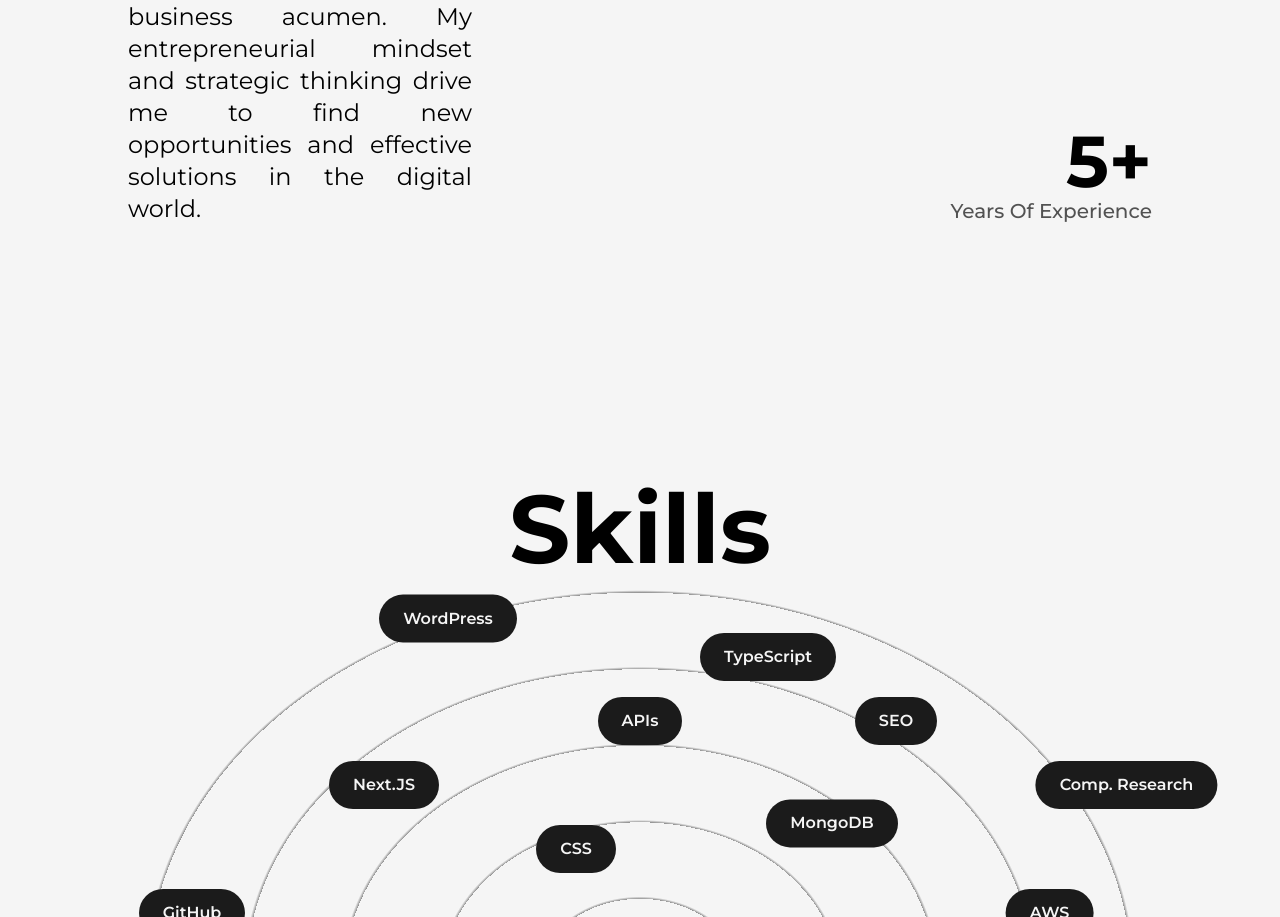
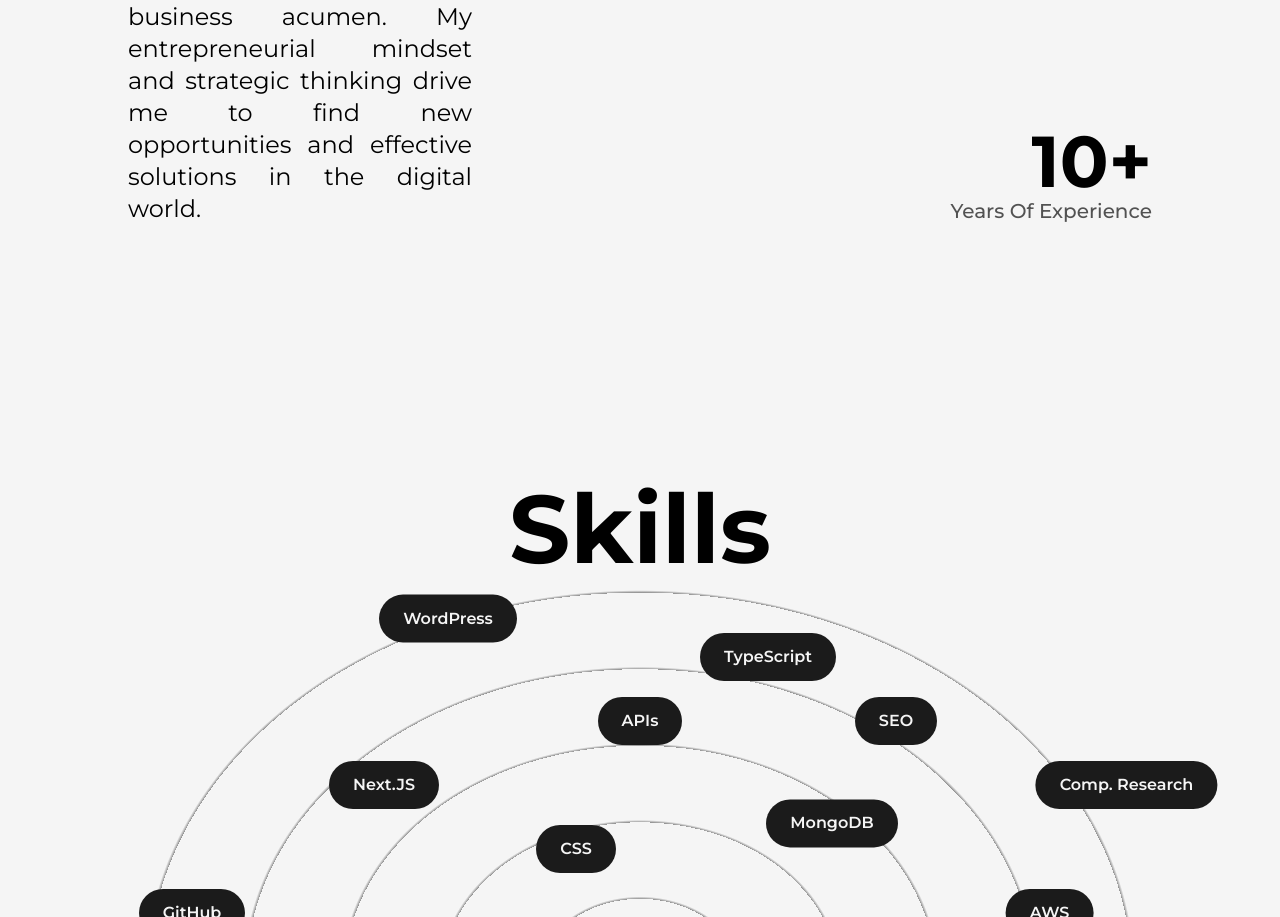
Before and after one commit to GuyDahn/guy-dev-2023, a Next.js app: page / in a window 1280 px wide. Shown: the part 1599-2516 px from the top of the page. Built offline with nearby package versions, Linux system fonts and the light colour scheme.

Commit message:
portfolio update

```diff
--- a/src/pages/about.js
+++ b/src/pages/about.js
@@ -123,7 +123,7 @@
 
               <div className='flex flex-col items-end justify-center xl:items-center'>
                 <span className='inline-block text-7xl font-bold md:text-6xl sm:text-5xl xs:text-4xl'>
-                  <AnimatedNumbers value={5} />+
+                  <AnimatedNumbers value={10} />+
                 </span>
                 <h2
                   className='text-xl font-medium capitalize text-dark/75 dark:text-light/75 xl:text-center md:text-lg sm:text-base
```
